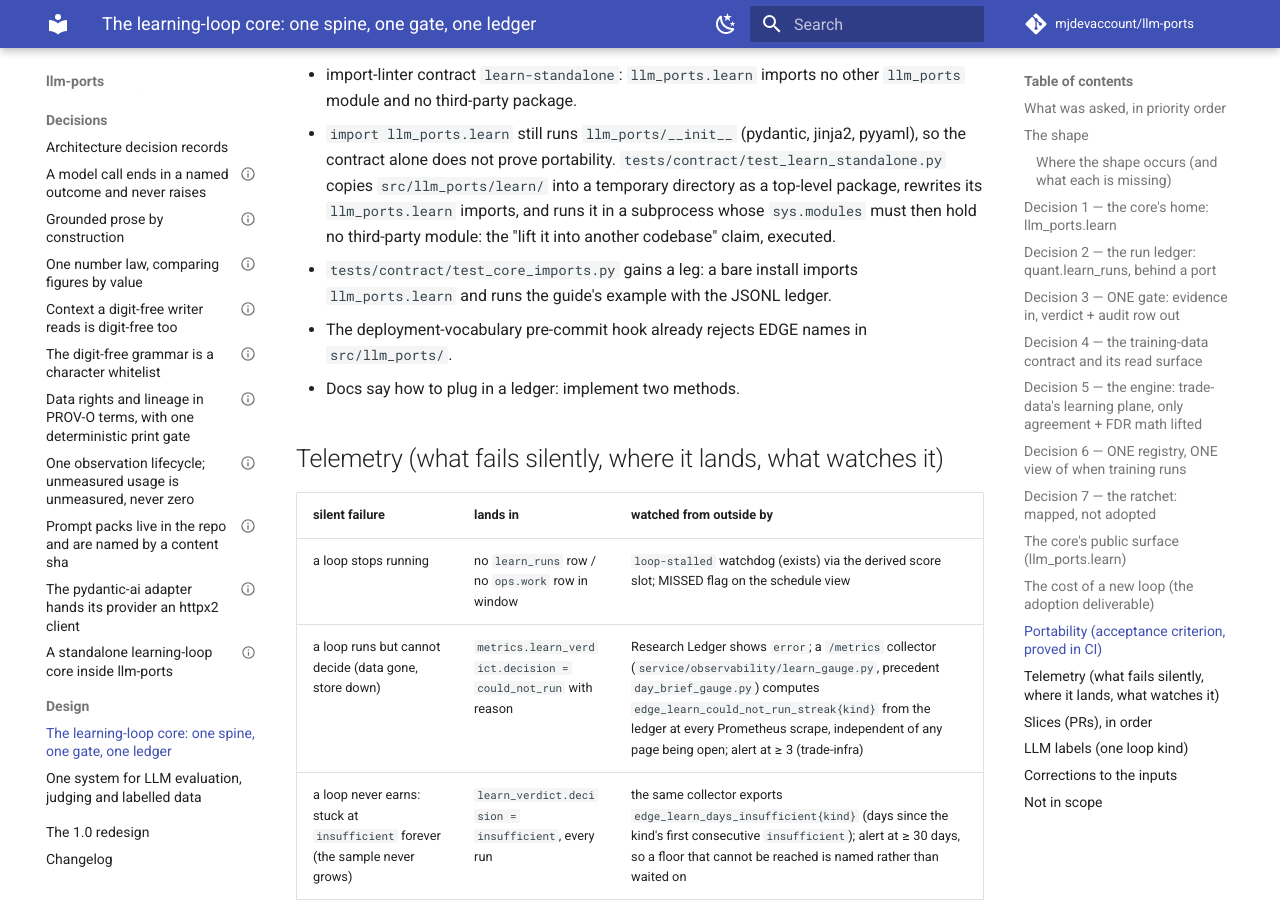
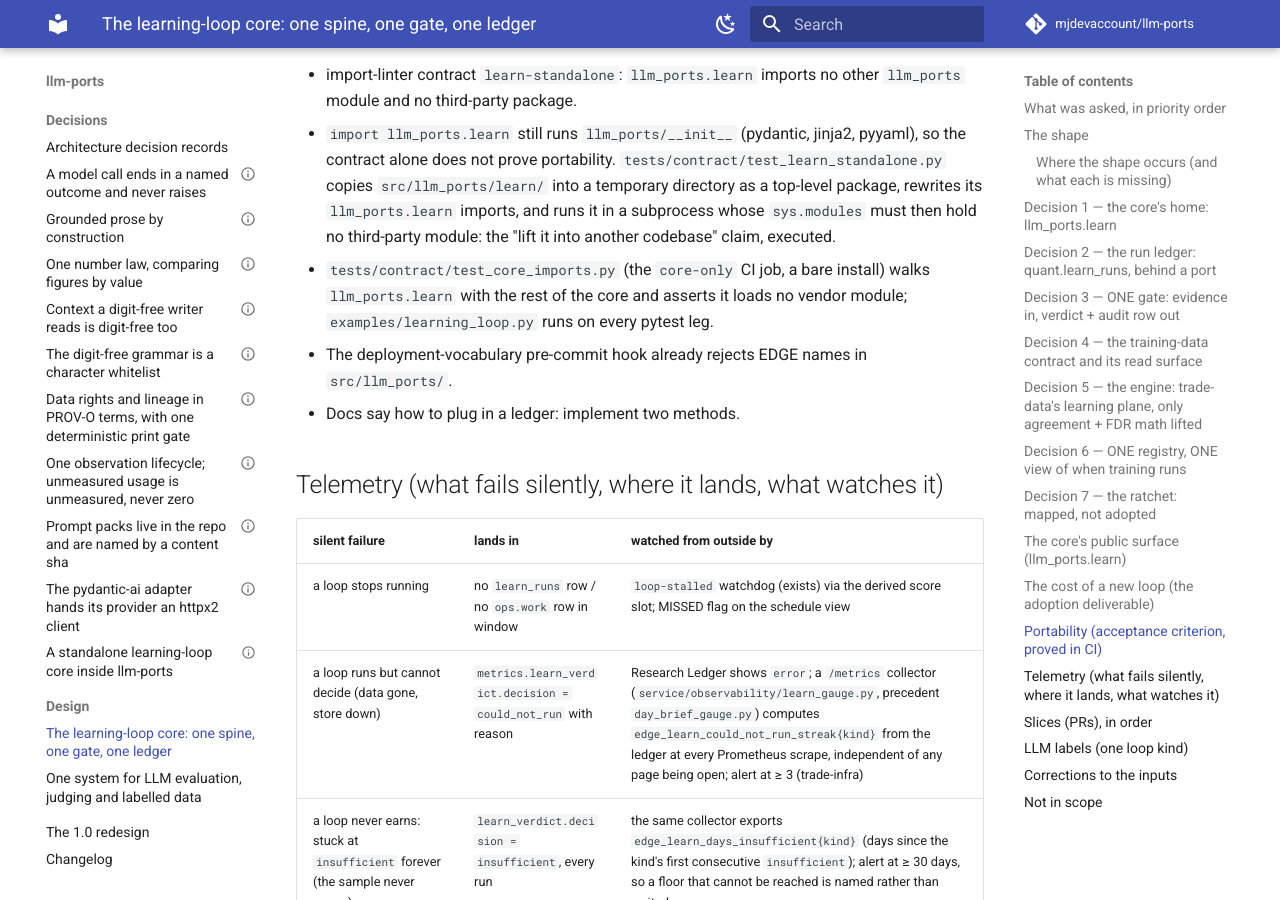
Before and after one commit to mjdevaccount/llm-ports, an MkDocs documentation site: the page built from docs/design/LEARNING-LOOP-CORE.md, in a window 1280 px wide and 900 px high, scrolled down 10949 px. Built offline with MkDocs 1.6.1 and Material for MkDocs 9.7.7, drawn with Linux system fonts in a browser that asks for light colours; comment, search, counter and statistics services are not loaded.

Commit message:
test(contract): the core walk must see llm_ports.learn
Co-Authored-By: Claude Opus 5.5 <noreply@anthropic.com>

```diff
--- a/docs/design/LEARNING-LOOP-CORE.md
+++ b/docs/design/LEARNING-LOOP-CORE.md
@@ -330,8 +330,8 @@ a core defect to fix, not a number to restate.
   `src/llm_ports/learn/` into a temporary directory as a top-level package, rewrites its
   `llm_ports.learn` imports, and runs it in a subprocess whose `sys.modules` must then hold no
   third-party module: the "lift it into another codebase" claim, executed.
-- `tests/contract/test_core_imports.py` gains a leg: a bare install imports `llm_ports.learn` and
-  runs the guide's example with the JSONL ledger.
+- `tests/contract/test_core_imports.py` (the `core-only` CI job, a bare install) walks `llm_ports.learn`
+  with the rest of the core and asserts it loads no vendor module; `examples/learning_loop.py` runs on every pytest leg.
 - The deployment-vocabulary pre-commit hook already rejects EDGE names in `src/llm_ports/`.
 - Docs say how to plug in a ledger: implement two methods.
 
```
Also changed, not shown: 1 other file.
